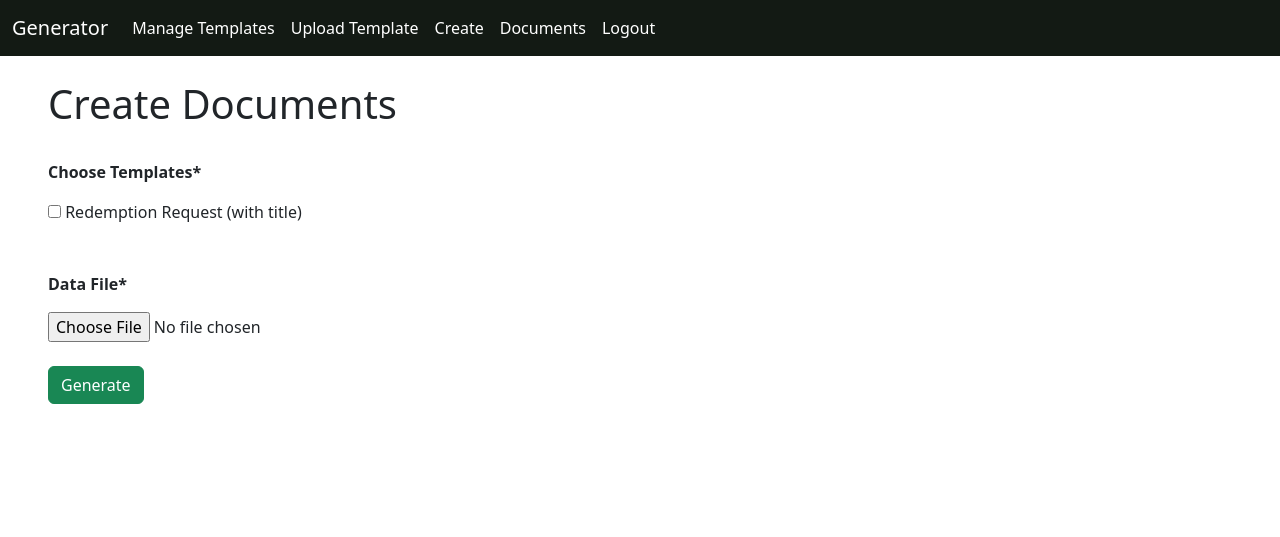
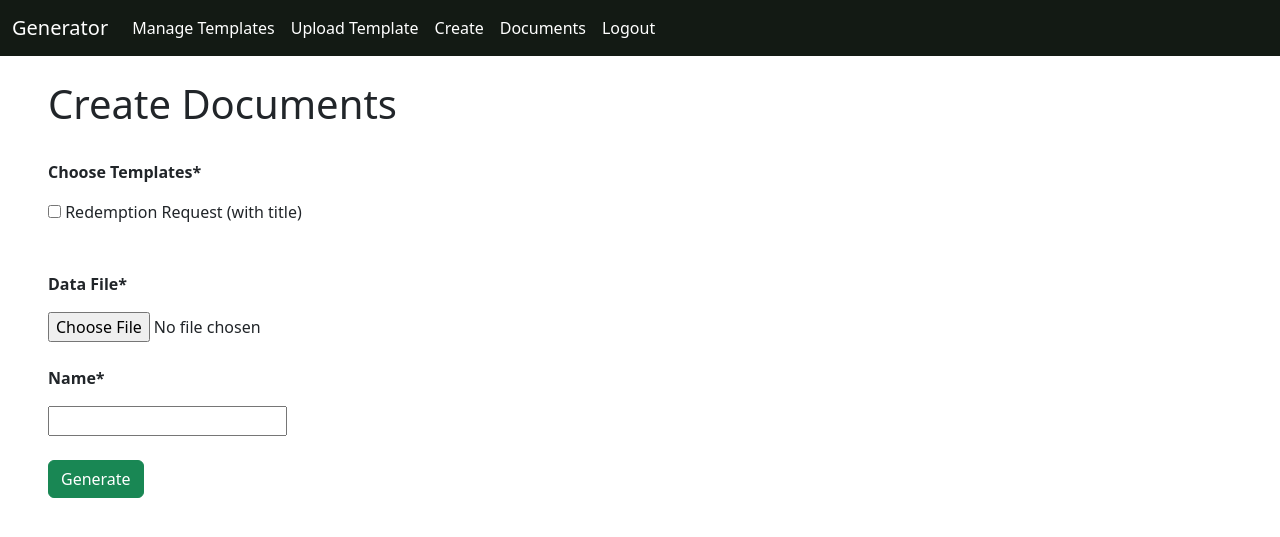
Before and after one commit to Breaddcrumbss/doc_generator, a Django app: page /app/generate/ in a window 1280 px wide. Shown: the top 537 px of the page. Run offline with Django 4.2, Linux system fonts and the light colour scheme; a user stored in the database is signed in; data comes from the database, SQL or seed files in the repository; both versions use the stored data as it was after the commit; some libraries are stand-ins or nearby versions.

Commit message:
unique id, duplicate template prevention

```diff
--- a/app/forms.py
+++ b/app/forms.py
@@ -15,6 +15,7 @@ class TemplateUploadForm(forms.ModelForm):
 class DocGenerateForm(forms.Form):
     def __init__(self, templates, *args, **kwargs):
         super().__init__(*args, **kwargs)
+        self.fields['name'] = forms.CharField(max_length=500)
         template_choices = [(template.id, template.name) for template in templates]
         self.fields['templates'] = forms.MultipleChoiceField(choices=template_choices, widget=forms.CheckboxSelectMultiple(attrs={}) ,label='Choose Templates')
         self.fields['datafile'] = forms.FileField(label='Data File')
--- a/app/models.py
+++ b/app/models.py
@@ -3,7 +3,7 @@ from django.contrib.auth.models import User
 
 # Create your models here.
 class TemplateFile(models.Model):
-    name = models.CharField(max_length=500)
+    name = models.CharField(max_length=500, unique=True)
     file = models.FileField(upload_to='files/templates', null=True)
 
     def __str__(self):
--- a/app/templates/app/documents.html
+++ b/app/templates/app/documents.html
@@ -7,7 +7,7 @@
 {% block body %}
 
     {% if not documents %}
-        No files yet
+        <h1>No files yet</h1>
 
     {% else %}
         <h1>Download Documents</h1>
--- a/app/templates/app/generate.html
+++ b/app/templates/app/generate.html
@@ -12,11 +12,16 @@
             {% csrf_token %}
             <p><strong>{{ form.templates.label }}*</strong></p>
             <div class="row pb-5">
-                {% for template in form.templates %}
-                <div class="col-sm-3">
-                    {{template}}
-                </div>
-                {% endfor %}
+                {% if form.templates %}
+                    {% for template in form.templates %}
+                    <div class="col-sm-3">
+                        {{template}}
+                    </div>
+                    {% endfor %}
+                {% else %}
+                    <p>No templates yet!</p>
+
+                {% endif %}
             </div>
 
             <div>
@@ -24,6 +29,11 @@
                 {{ form.datafile }}
             </div>
             <br>
+            <div>
+                <p><strong>{{ form.name.label }}*</strong></p>
+                {{ form.name }}
+            </div>
+            <br>
             <input type="submit" class="btn btn-success" value="Generate">
         </form>
     </div>
--- a/app/templates/app/manage.html
+++ b/app/templates/app/manage.html
@@ -4,10 +4,9 @@
 
 {% block body %}
     {% if not templates %}
-        <div class='container'>
-            <h1>No templates</h1>
 
-        </div>
+        <h1>No templates</h1>
+
 
 
     {% else %}
--- a/app/templates/app/upload.html
+++ b/app/templates/app/upload.html
@@ -10,7 +10,7 @@
     <form method="POST" enctype="multipart/form-data">
         {% csrf_token %}
 
-        {% crispy form %}
+        {{ form|crispy }}
         <br>
         <input type="submit" class='btn btn-success' value="Upload File">
 
--- a/app/views.py
+++ b/app/views.py
@@ -1,6 +1,7 @@
 from django.shortcuts import render
 from django.http import HttpResponse, HttpResponseRedirect
 from django.urls import reverse
+from django.contrib import messages
 from django.contrib.auth.decorators import login_required
 from .forms import TemplateUploadForm, DocGenerateForm
 from .models import TemplateFile, DataFile, GeneratedFile
@@ -21,6 +22,10 @@ def upload(request):
         if template.is_valid():
             template.save()
             return HttpResponseRedirect(reverse('app:index'))
+        else:
+            print(template.errors)
+            messages.success(request, (template.errors))
+            return HttpResponseRedirect(reverse('app:upload'))
 
     else:
         form = TemplateUploadForm()
@@ -37,13 +42,11 @@ def generate(request):
         if form.is_valid():
             temp_choices = form.cleaned_data.get('templates')
             datafile = form.cleaned_data.get('datafile')
-            print(temp_choices)
+            name = form.cleaned_data.get('name')
             for temp in temp_choices:
                 datafile.seek(0)
                 temp_file = TemplateFile.objects.get(pk=temp)
-                print('before generate', datafile)
-                generate_files(temp_file, datafile, request.user)
-                print(temp, 'after generate')
+                generate_files(temp_file, datafile, request.user, name)
 
             return HttpResponseRedirect(reverse('app:index'))
         else:
```
Also changed, not shown: app/utils.py (+6 -5 lines), app/migrations/0004_alter_templatefile_name.py (added), db.sqlite3.
